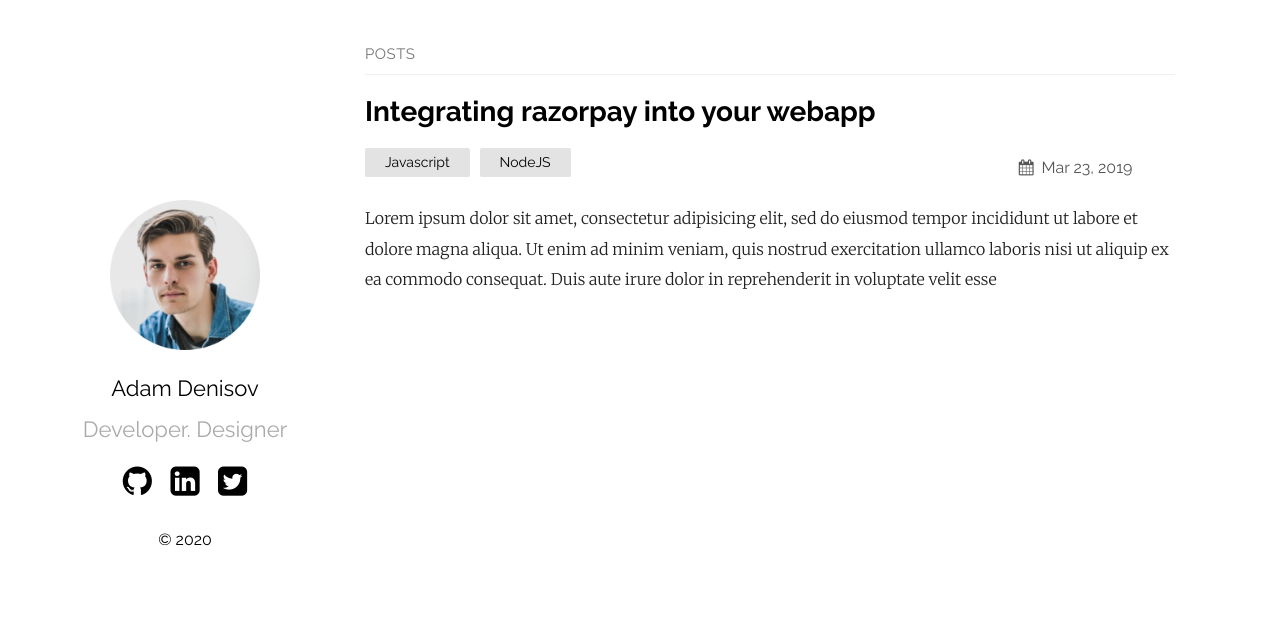
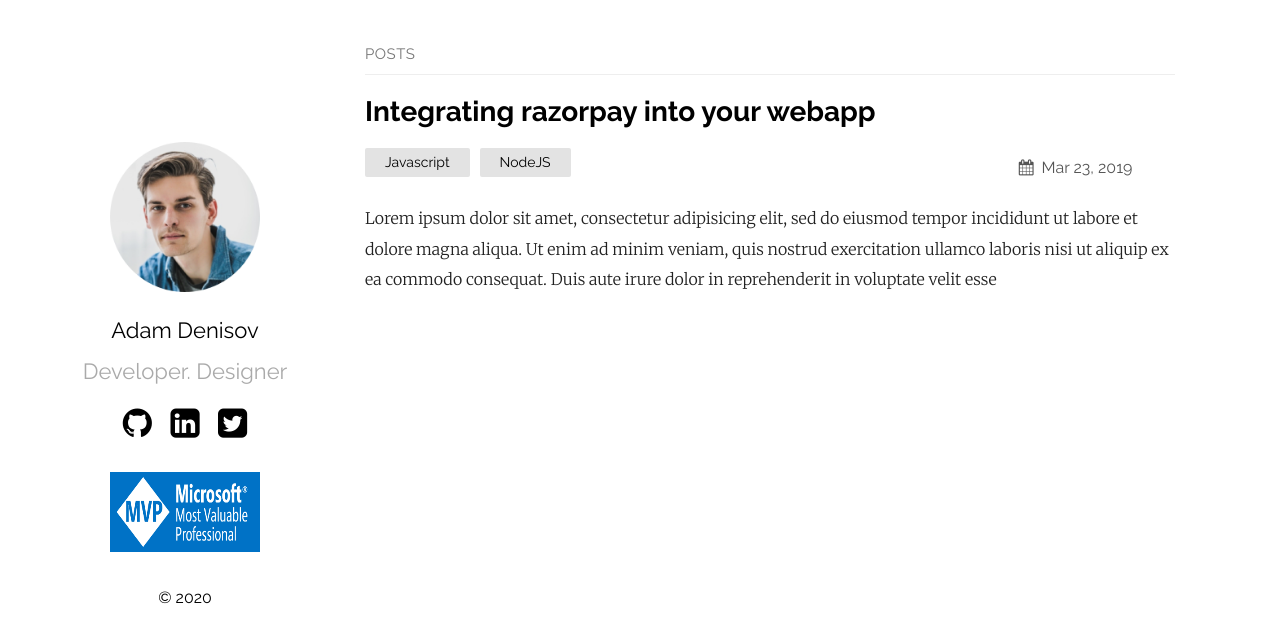
Before and after one commit to GlennColpaert/glenncolpaert.github.io, a Jekyll site: the page built from index.md, in a window 1280 px wide. Shown: the top 643 px of the page. Built offline with Jekyll 4.4.1, drawn with Linux system fonts in a browser that asks for light colours.

Commit message:
Update to support MVP Logo

```diff
--- a/_layouts/default.html
+++ b/_layouts/default.html
@@ -47,6 +47,11 @@
           </nav>
         {%- endif -%}
 
+          <p>
+              <img src="../assets/media/logo-mvp.png" alt="Microsoft MVP Logo" width="200"
+                   height="80">
+          </p>
+
         <p>&copy;
           {{ "now" | date: "%Y" }}</p>
       </section>
```
Also changed, not shown: assets/media/logo-mvp.png (added), 1 other file.
